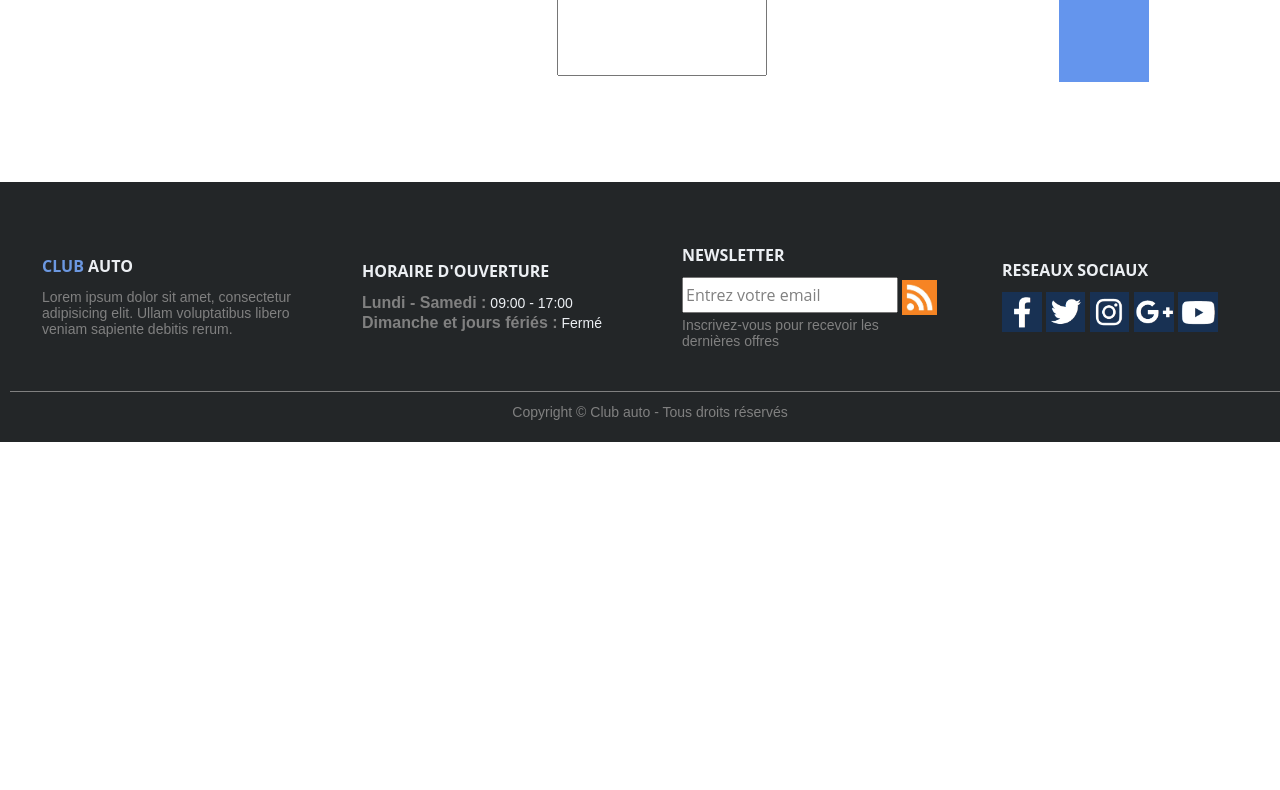
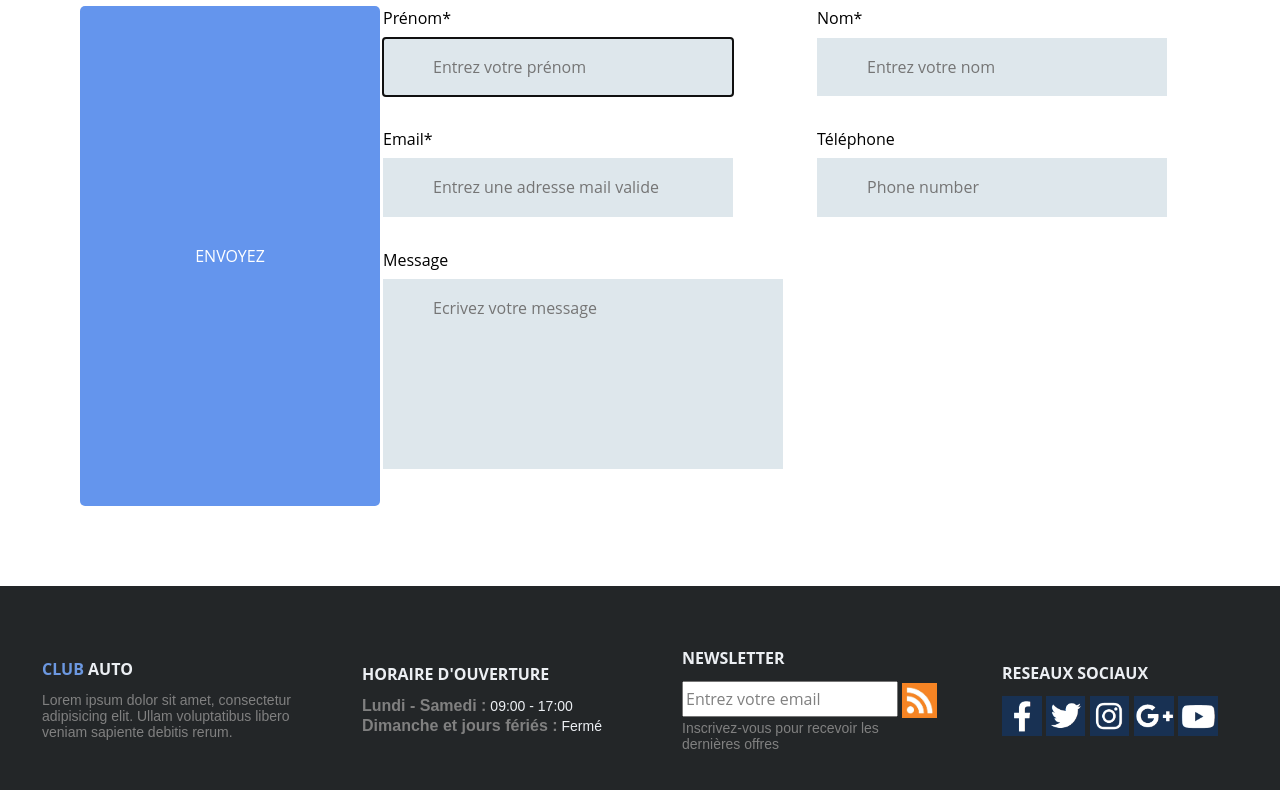
Before and after one commit to Brrayann/brrayann.github.io, a plain HTML site: page contact.html in a window 1280 px wide. Shown: the part 466-1256 px from the top of the page. Before the commit the page ends 908 px from the top, so only its background shows below. Drawn offline with Linux system fonts and the light colour scheme.

Commit message:
Update style.css

```diff
--- a/style.css
+++ b/style.css
@@ -1,8 +1,4 @@
 @import url('https://fonts.googleapis.com/css2family=Montserrat:wght@100&family=Open+Sans:wght@300&display=swap');
-* {
-  box-sizing: inherit;
-}
-
 /* ------- HEADER ----------------------------------------------------------------------*/
 #mainHeader {
   background-color: #232628;
@@ -72,10 +68,13 @@
   color: #FFFFFF;
 }
 /* ------- NAV -------------------------------------------------------------------------*/
-
 /* ------- HEADER ----------------------------------------------------------------------*/
-
-
+#band {
+  background: url("images/vehicule3.jpg")center center / cover no-repeat fixed;
+  background-position: top;
+  padding: 100px 20px;
+  /*min-height: 100vh;*/
+}
 h1 {
   font-family: "open-sans", sans-serif;
 }
@@ -88,48 +87,44 @@ span {
   font-size: 0.7em;
   font-weight: bold;
 }
-#pageContent {
-  background: url("images/vehicule3.jpg")center center / cover no-repeat fixed;
-  background-position: top;
-  padding: 100px 20px;
-  /*min-height: 100vh;*/
+#contactPage {
+  background-color: #DEE7EC;
 }
-::placeholder {
+form input, textarea {
   background-color: #DEE7EC;
   color: grey;
   border: none;
+  width: 250px;
+  margin: 10px 30px 30px 0;
+  padding: 20px 50px;
 }
-#newsletter {
-  height: 40px;
-}
-section form {
-  display: flex;
+form {
+  background-color: white;
+  display: grid;
+  grid-auto-rows: 3;
   margin: 50px;
-  padding: 50px;
+  padding: 30px;
   border: hidden 50px rgba(0, 0, 0, 0.00);
 }
-form {
+table {
   display: grid;
-  flex-wrap: wrap;
-  justify-content: space-around;
-  margin: 20px 0;
-  grid-template-columns: repeat(3, 1fr);
-}
-form label {
+  justify-content: space-between;
+  grid-template-columns: repeat(2, (1fr));
+  grid-area: center;
 }
 form textarea {
-  height: 200px;
-  width: auto;
+  height: 150px;
+  width: 300px;
   resize: none;
 }
 form button {
   background-color: cornflowerblue;
   color: white;
-  padding: 10px;
+  width: 300px;
+  padding: 20px;
   border: none;
-  margin-top: 30px;
+  border-radius: 5px;
 }
-
 /* ------- FOOTER ----------------------------------------------------------------------*/
 footer {
   color: #ECEFF3;
@@ -168,6 +163,9 @@ footer p {
 #outro p {
   color: grey;
 }
+#newsletter {
+  height: 35px;
+}
 .newsletter p {
   color: grey;
 }
```
